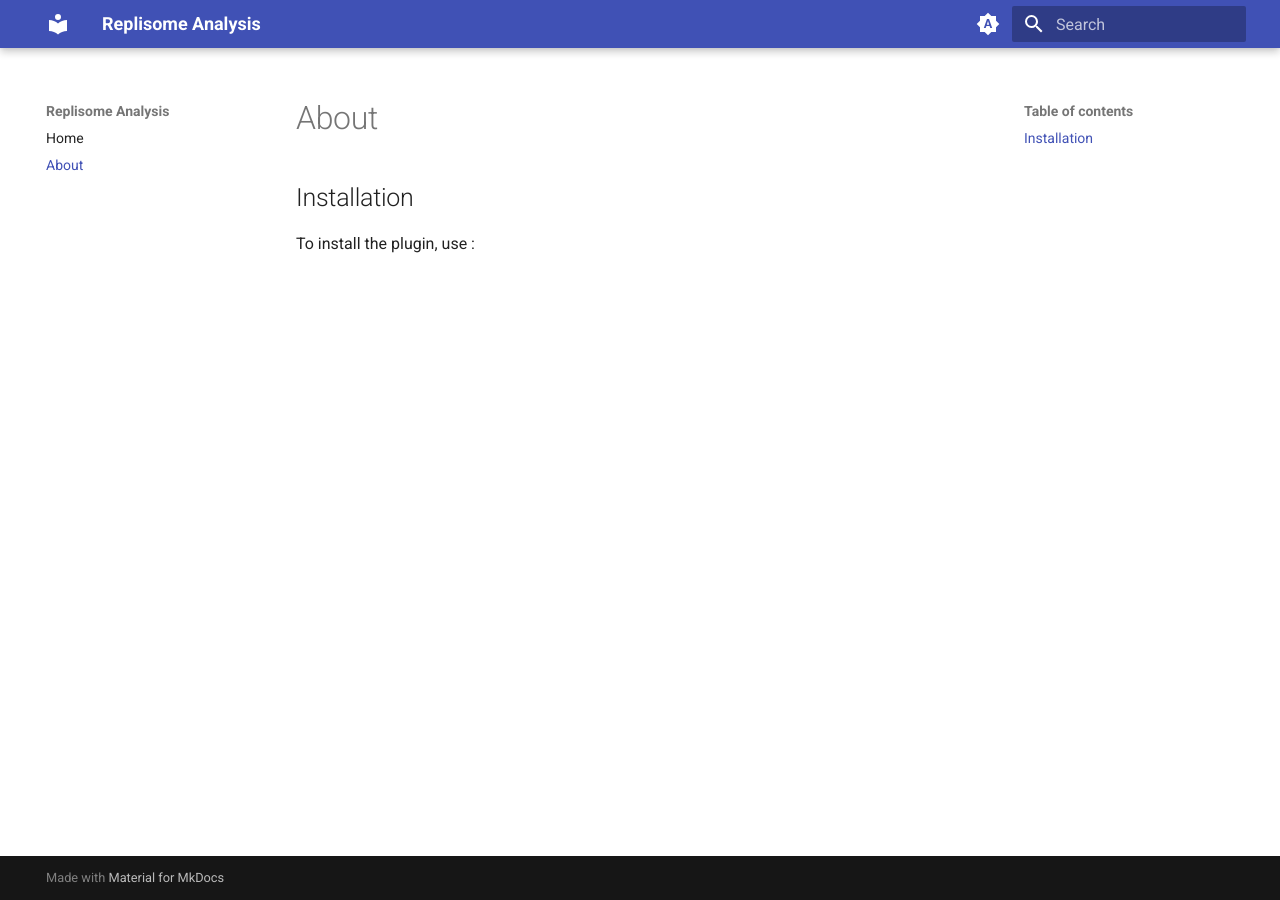
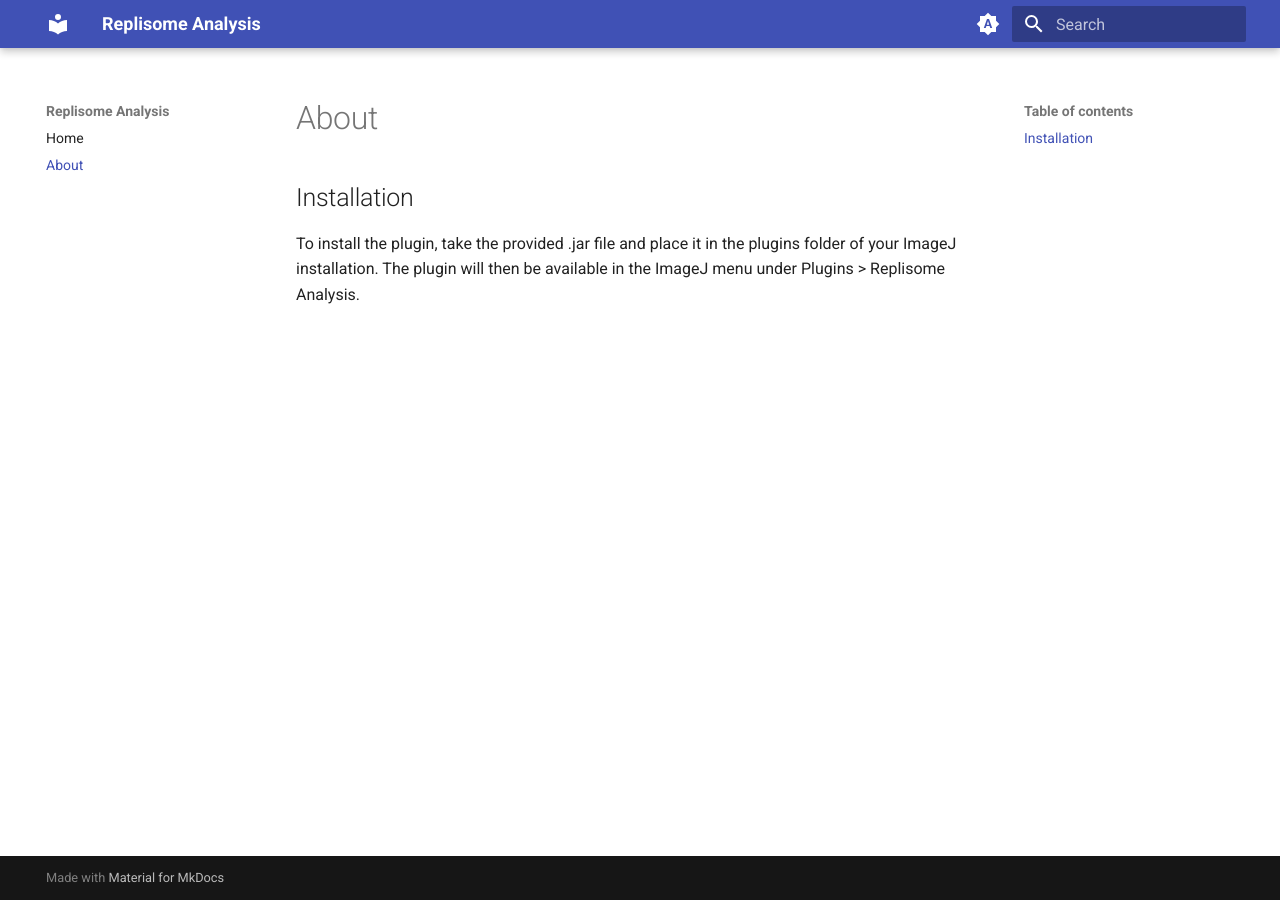
Before and after one commit to C-Achard/bioimage-informatics-BIO410-project, an MkDocs documentation site: the page built from docs/about.md, in a window 1280 px wide. Built offline with MkDocs 1.6.1 and Material for MkDocs 9.7.7, drawn with Linux system fonts in a browser that asks for light colours.

Commit message:
Test deploy

```diff
--- a/docs/about.md
+++ b/docs/about.md
@@ -2,4 +2,5 @@
 
 ## Installation
 
-To install the plugin, use :
+To install the plugin, take the provided .jar file and place it in the plugins folder of your ImageJ installation.
+The plugin will then be available in the ImageJ menu under Plugins > Replisome Analysis.
```
